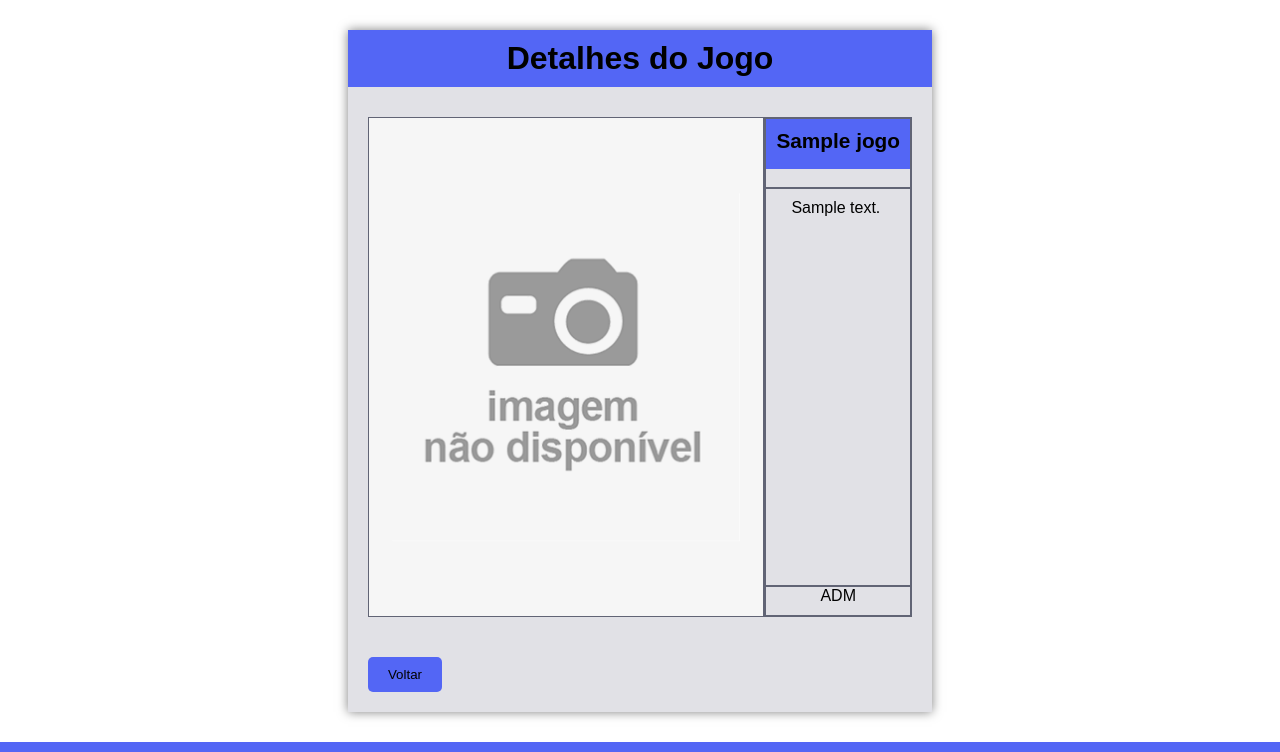
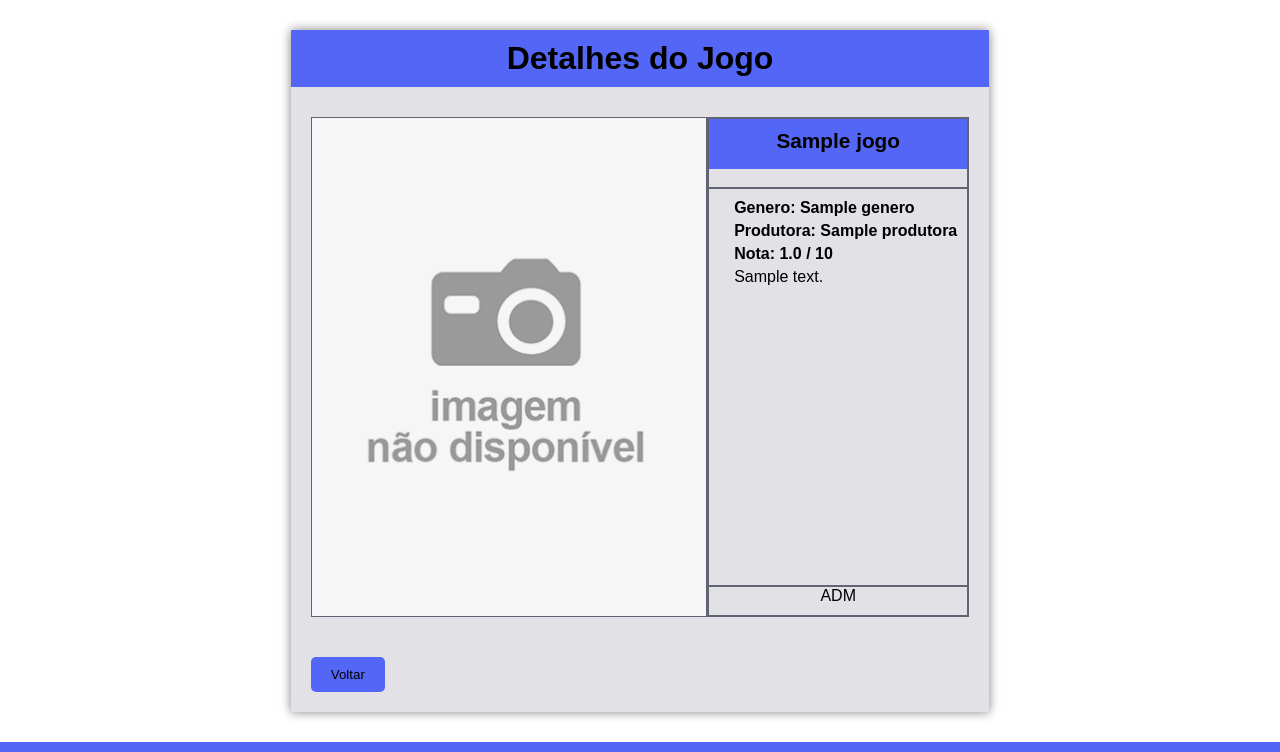
Before and after one commit to otavioborges1991/PHP-MySQL, a PHP site: page /detalhes.php?codigo=1 in a window 1280 px wide. Shown: the part 57-809 px from the top of the page. Run offline with PHP 8.4, Linux system fonts and the light colour scheme; tables that the repository leaves empty hold one stand-in row (values such as "Sample post").

Commit message:
Aula 06 do modulo 01 conclúida.

```diff
--- a/detalhes.php
+++ b/detalhes.php
@@ -27,6 +27,10 @@
             exit;
         } else {
             $registro = $busca->fetch_object();
+            $q = $banco->query("SELECT nome FROM generos WHERE codigo = '{$registro->genero_codigo}'");
+            $genero = $q->fetch_object();
+            $q = $banco->query("SELECT nome FROM produtoras WHERE codigo = '{$registro->produtor_codigo}'");
+            $produtora = $q->fetch_object();
         }
         ?>
         <div class="margin grid-container">
@@ -39,6 +43,9 @@
                 </div>
                 <div class="border descricao">
                     <?php
+                        echo "<h4>Genero: $genero->nome</h4>";
+                        echo "<h4>Produtora: $produtora->nome</h4>";
+                        echo "<h4>Nota: ". number_format($registro->nota, 1) . " / 10</h4>";
                         echo "<p>$registro->descricao</p>";
                     ?>
                 </div>
```
Also changed, not shown: teste.sql (+5 -2 lines).
